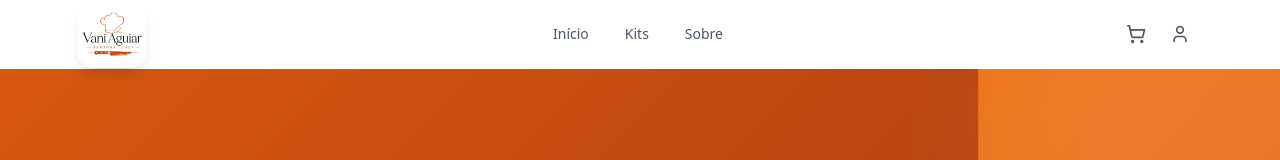
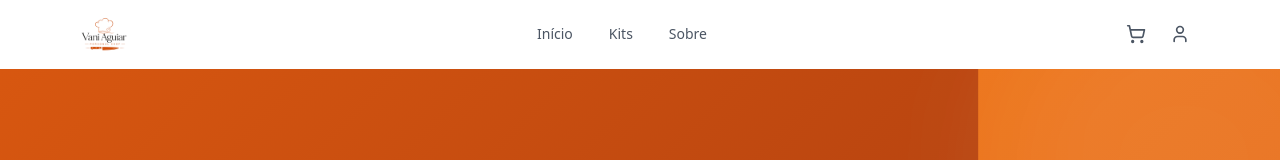
Before and after one commit to jefersonfx1/vcmarmitas, a Next.js app: page / in a window 1280 px wide. Shown: the top 160 px of the page. Built offline with nearby package versions, Linux system fonts and the light colour scheme.

Commit message:
style(header): remover efeitos da logo, manter so o link

```diff
--- a/components/Header.tsx
+++ b/components/Header.tsx
@@ -35,21 +35,10 @@ export default function Header() {
       }`}
     >
       <div className="max-w-6xl mx-auto px-4">
-        <div className="relative flex items-center justify-between h-16 md:h-[4.25rem]">
-          {/* Logo flutuante — sobressai do header e leva pra home */}
-          <Link
-            href="/"
-            className="absolute left-0 top-1/2 -translate-y-1/2 z-10 group"
-            aria-label="VC Marmitas — início"
-          >
-            <BrandLogo
-              size="lg"
-              className="rounded-xl shadow-lg shadow-black/15 ring-2 ring-white transition-transform duration-200 group-hover:scale-105 group-hover:shadow-xl group-hover:shadow-black/20"
-            />
+        <div className="flex items-center justify-between h-16 md:h-[4.25rem]">
+          <Link href="/" aria-label="VC Marmitas — início">
+            <BrandLogo size="md" />
           </Link>
-
-          {/* Espaço reservado para a logo não sobrepor o nav */}
-          <div className="w-16 md:w-20 shrink-0" aria-hidden />
 
           <nav className="hidden md:flex items-center gap-1">
             {[
```
